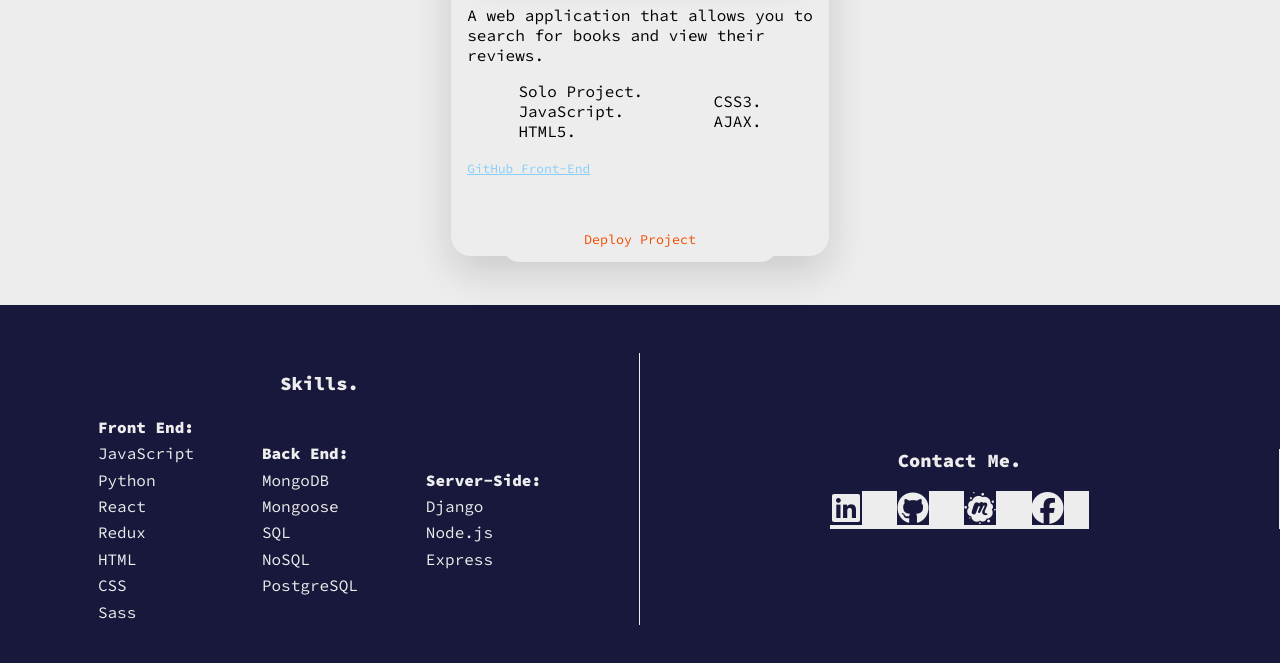
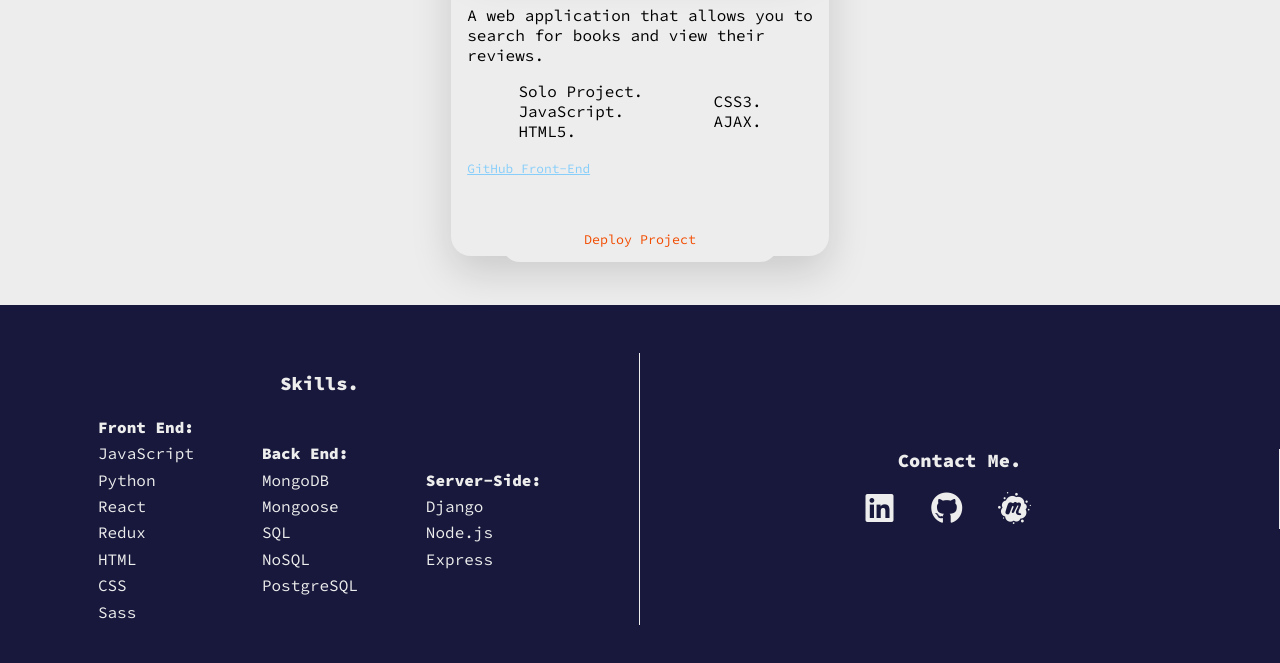
Before and after one commit to dgarcia02/dgarcia02.github.io, a plain HTML site: page index.html in a window 1280 px wide. Shown: the part 2640-3303 px from the top of the page. Drawn offline with nearby package versions, Linux system fonts and the light colour scheme.

Commit message:
finished styling the footer

```diff
--- a/index.html
+++ b/index.html
@@ -236,11 +236,11 @@
             </div>
             <div class="column footer-col column3">
                 <h3 class="footer-contact">Contact Me.</h3>
-                <div>
-                    <a href="https://www.linkedin.com/in/dulcegarcia2/" target="_blank"><i class="fab fa-linkedin contact-icon"></i></a>
-                    <a href="https://github.com/dgarcia02" target="_blank"><i class="fab fa-github contact-icon"></i></a>
-                    <a href="https://www.meetup.com/members/338794302/"><i class="fab fa-meetup contact-icon" target="_blank"></i></a>
-                    <a href=""><i class="fab fa-facebook contact-icon" target="_blank"></i></a>
+                <div class="footer-icons">
+                    <a href="https://www.linkedin.com/in/dulcegarcia2/" target="_blank" class="a-icons"><i class="fab fa-linkedin contact-icon"></i></a>
+                    <a href="https://github.com/dgarcia02" target="_blank" class="a-icons"><i class="fab fa-github contact-icon"></i></a>
+                    <a href="https://www.meetup.com/members/338794302/" class="a-icons"><i class="fab fa-meetup contact-icon" target="_blank"></i></a>
+                    <!-- <a href=""><i class="fab fa-facebook contact-icon" target="_blank" class="a-icons"></i></a> -->
                 </div>
             </div>
         </footer>
--- a/styles.css
+++ b/styles.css
@@ -294,7 +294,7 @@ button:hover {
     font-size: 2.3em;
 }
 
-.col {
+.footer-icons, .a-icons {
     background: #17183B;
 }
 
```
